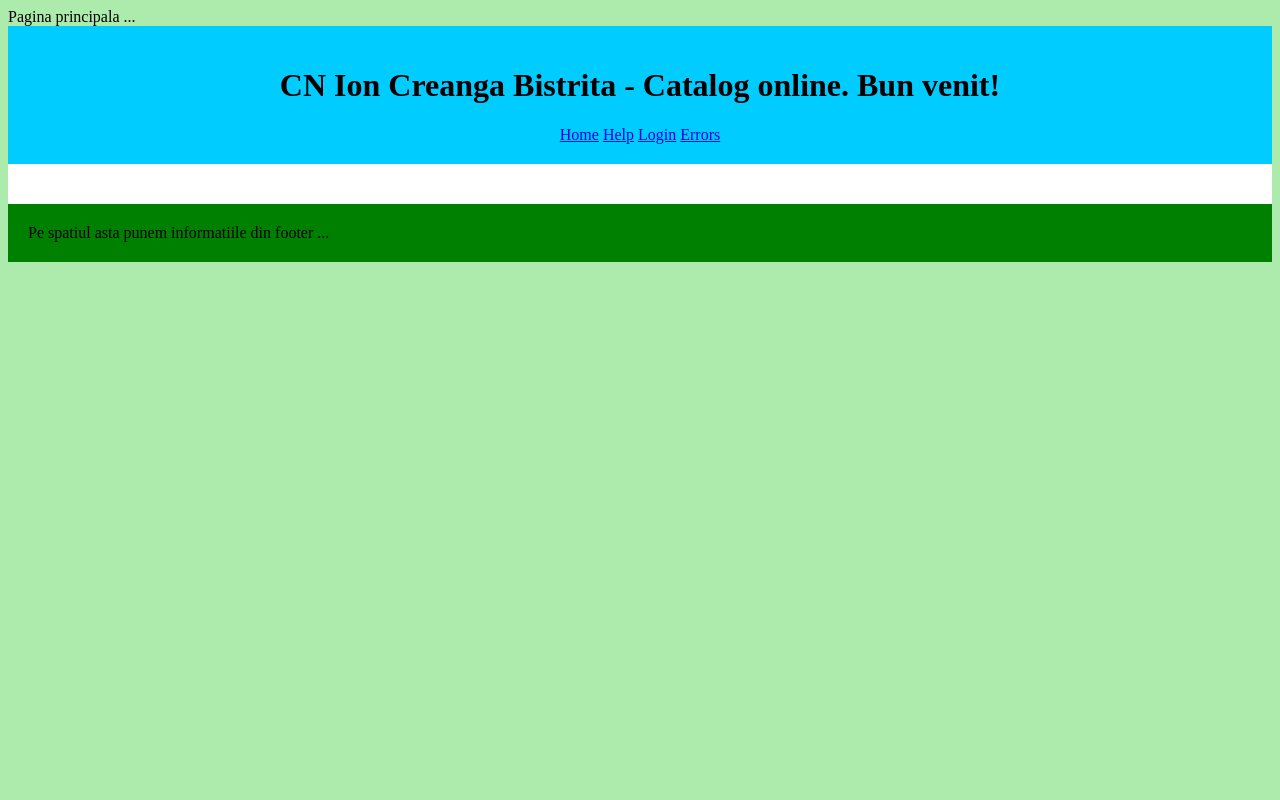
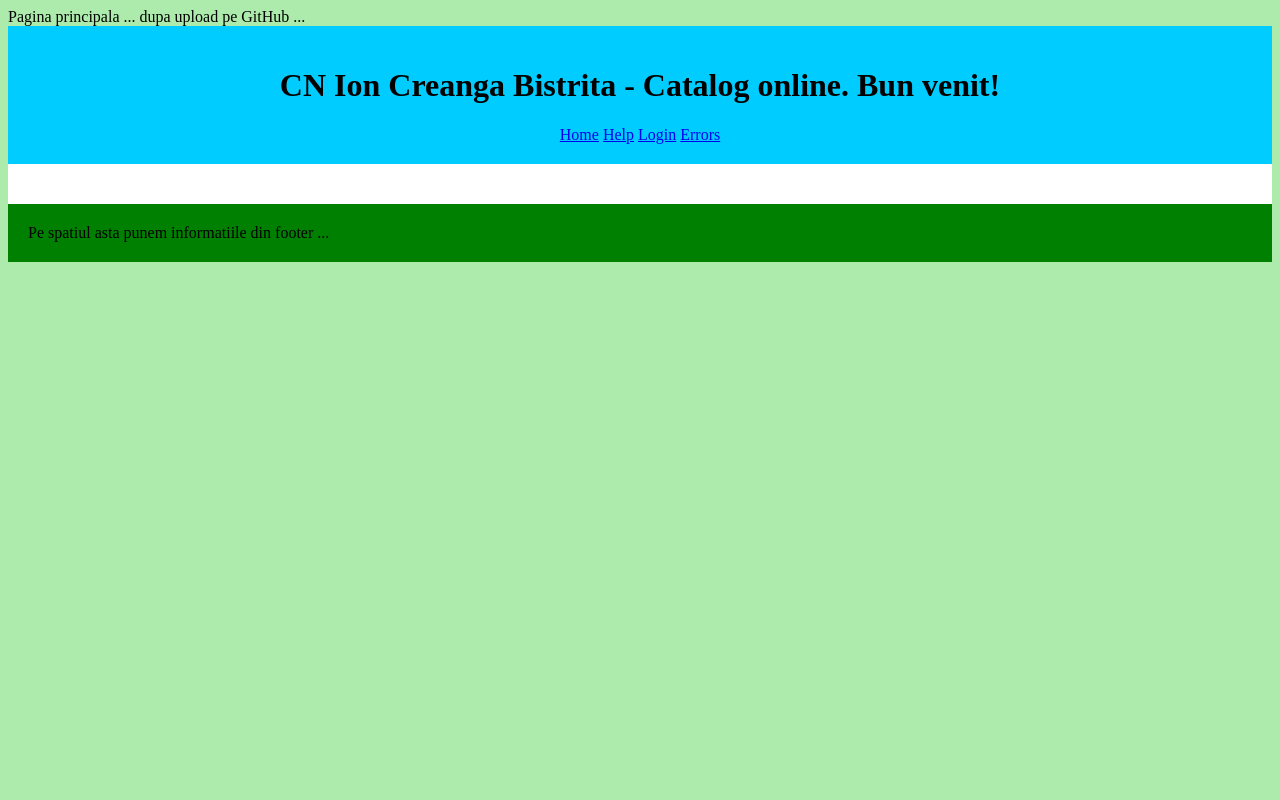
Before and after one commit to marianmircea/Catalog_v2, a PHP site: page /Catalog_v2/ in a window 1280 px wide. Run offline with PHP 8.4, Linux system fonts and the light colour scheme.

Commit message:
probe pe commit ...

```diff
--- a/index.php
+++ b/index.php
@@ -1,5 +1,5 @@
 <?php
-    echo "Pagina principala ...";
+    echo "Pagina principala ... dupa upload pe GitHub ...";
 
     require 'config/path.php';
     require 'config/view.php';
```
